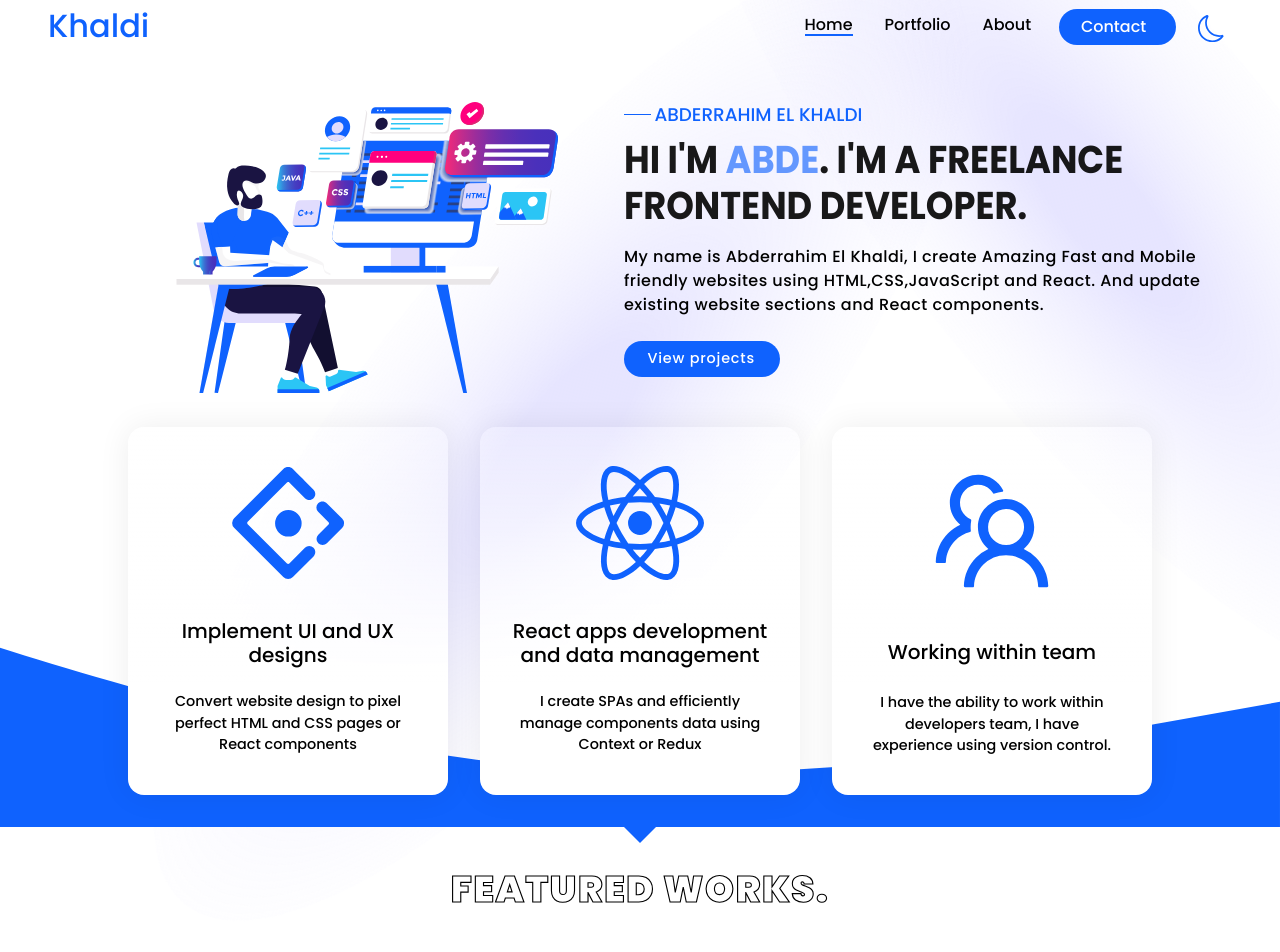
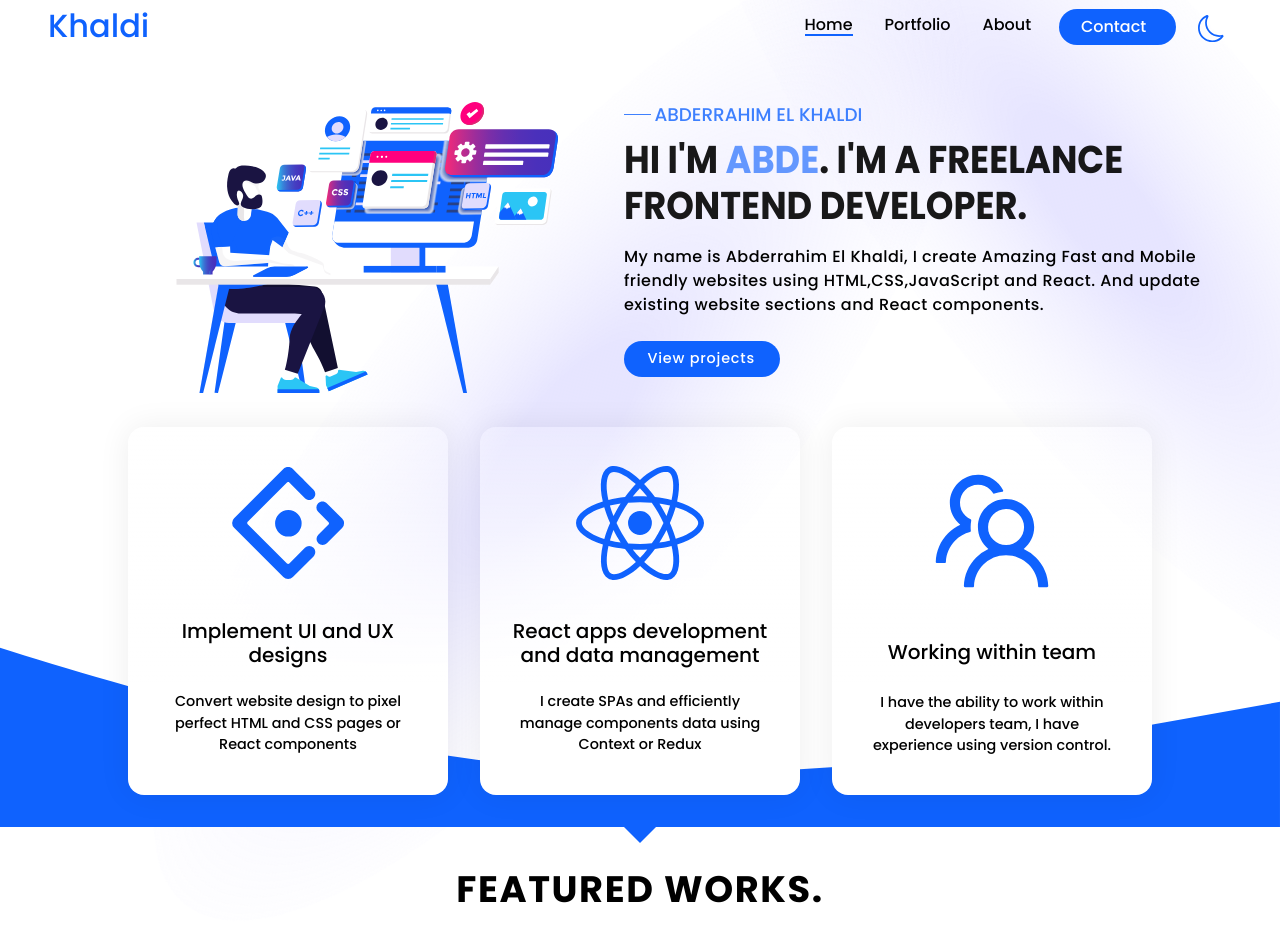
Before and after one commit to devkhaldi/portfolio, a React (Create React App) app: page / in a window 1280 px wide. Shown: the top 952 px of the page. Built offline with nearby package versions, Linux system fonts and the light colour scheme.

Commit message:
projects title

```diff
--- a/src/components/Project.css
+++ b/src/components/Project.css
@@ -130,6 +130,10 @@
 
 .project .project-preview img {
   width: 100%;
+}
+
+.project .project-preview .mainImage {
+  transition: all 1s;
 }
 
 @media (max-width: 62em) {
--- a/src/components/Project.js
+++ b/src/components/Project.js
@@ -49,7 +49,6 @@ const Project = ({ project }) => {
               />
             </div>
             <img
-              data-aos={"fade-up"}
               className='mainImage'
               src={project.mainImage}
               alt={`${project.title} + ${project.mainImage}`}
--- a/src/home/Hero.css
+++ b/src/home/Hero.css
@@ -63,6 +63,7 @@
   margin: 0;
   transition: all 1s;
   cursor: default;
+  opacity: 0.8;
 }
 .hero .hero-text .text-content .name span {
   color: var(--primary-color);
--- a/src/home/Projects.css
+++ b/src/home/Projects.css
@@ -13,11 +13,12 @@
 }
 .projects .header h1 {
   font-size: 2.3rem;
-  font-weight: 900;
+  font-weight: 700;
   width: 40rem;
-  color: transparent;
+  color: var(--black);
+  /* color: transparent;
   -webkit-text-stroke-width: 0.07rem;
-  -webkit-text-stroke-color: var(--black);
+  -webkit-text-stroke-color: var(--black); */
   text-transform: uppercase;
   letter-spacing: 0.1rem;
   transition: all 1s;
--- a/src/portfolio/Hero.css
+++ b/src/portfolio/Hero.css
@@ -63,6 +63,7 @@
   margin: 0;
   transition: all 1s;
   cursor: default;
+  opacity: 0.8;
 }
 .portfolio-hero .hero-text .text-content .name span {
   color: var(--primary-color);
```
